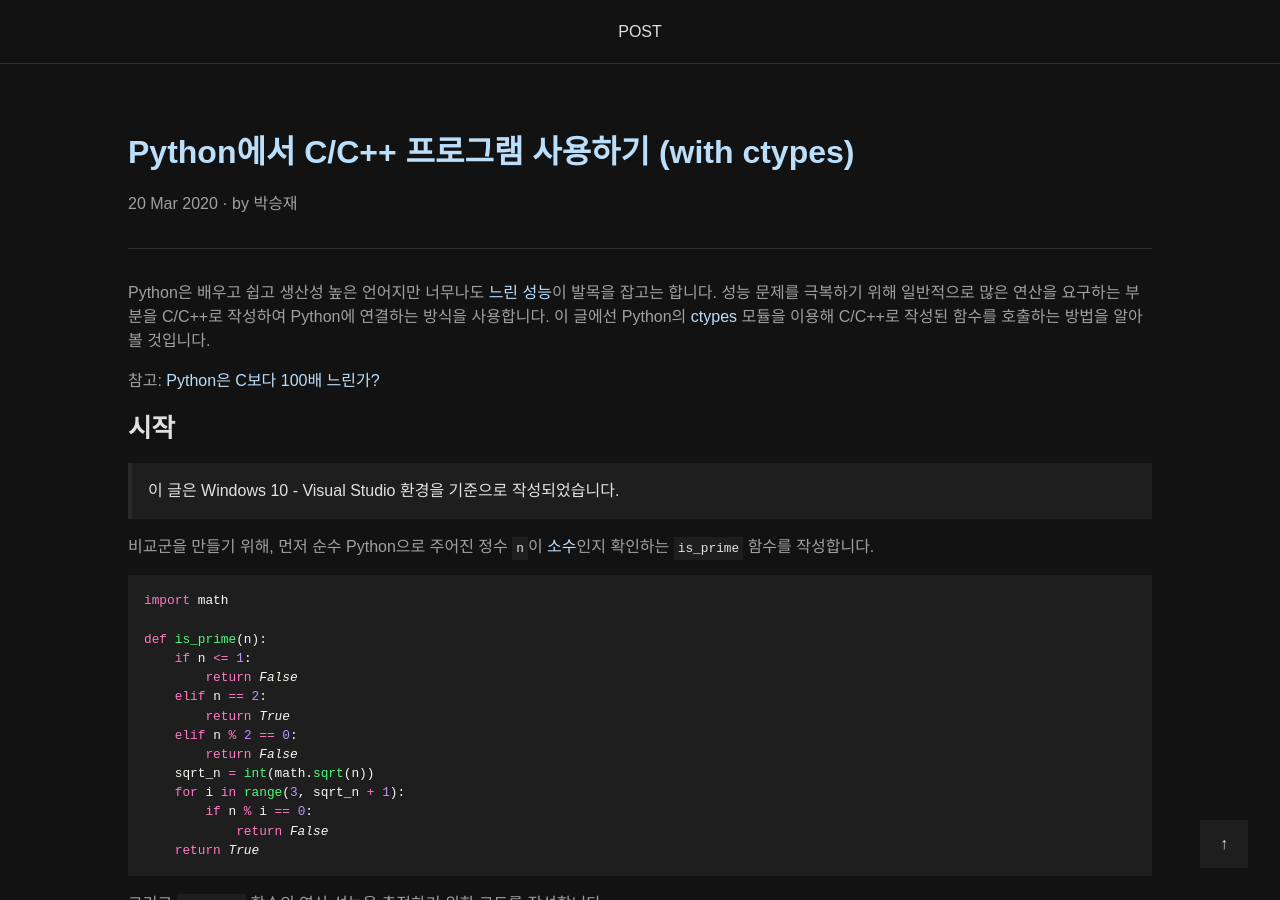
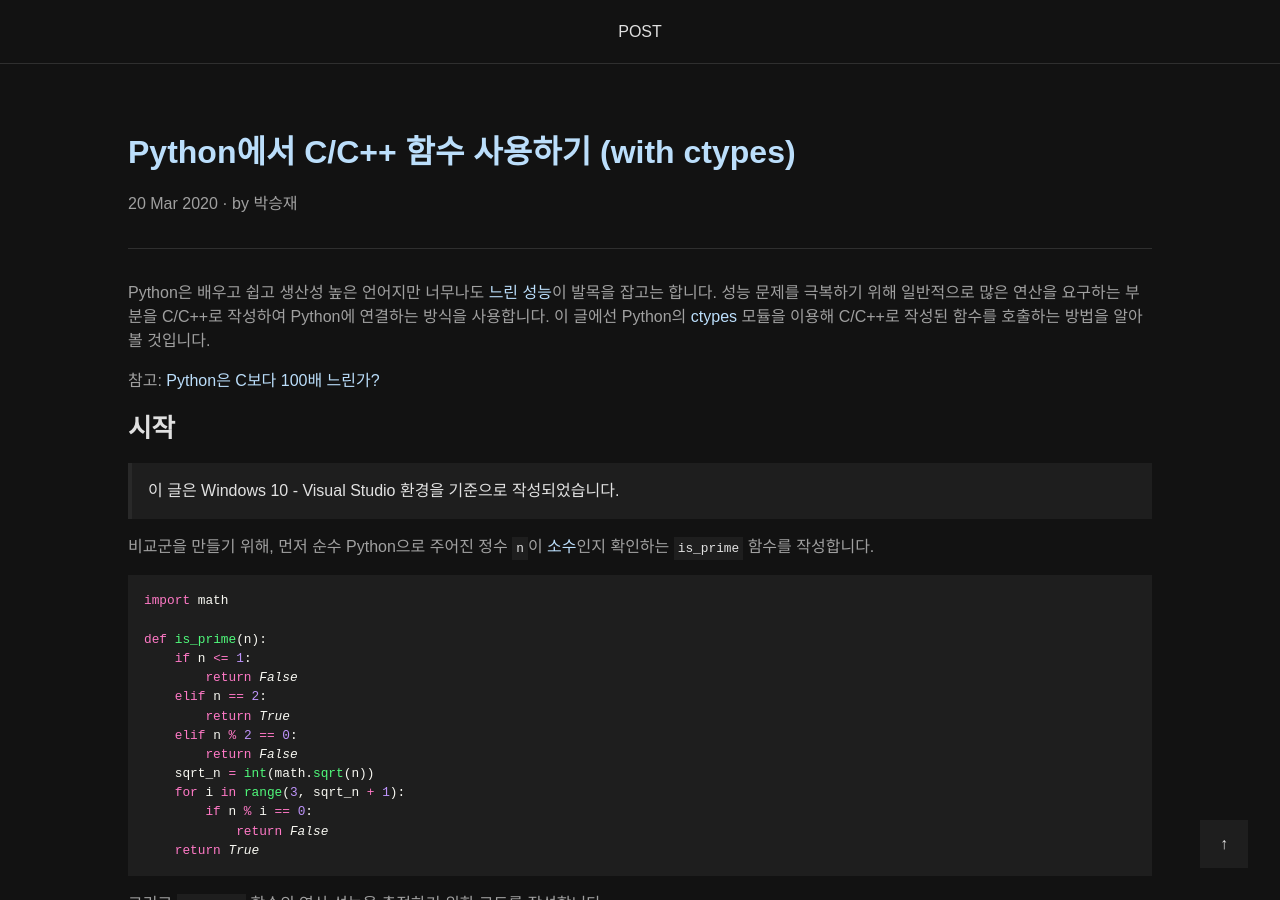
Before and after one commit to int-i/int-i.github.io, a Jekyll site: the page built from _posts/2020-03-20-python-ctypes.md, in a window 1280 px wide and 900 px high. Built offline with Jekyll 4.4.1, drawn with Linux system fonts in a browser that asks for light colours; some web fonts are replaced.

Commit message:
Change post title

```diff
--- a/_posts/2020-03-20-python-ctypes.md
+++ b/_posts/2020-03-20-python-ctypes.md
@@ -1,5 +1,5 @@
 ---
-title: "Python에서 C/C++ 프로그램 사용하기 (with ctypes)"
+title: "Python에서 C/C++ 함수 사용하기 (with ctypes)"
 date: 2020-03-20
 author: Astro36
 category: python
```
